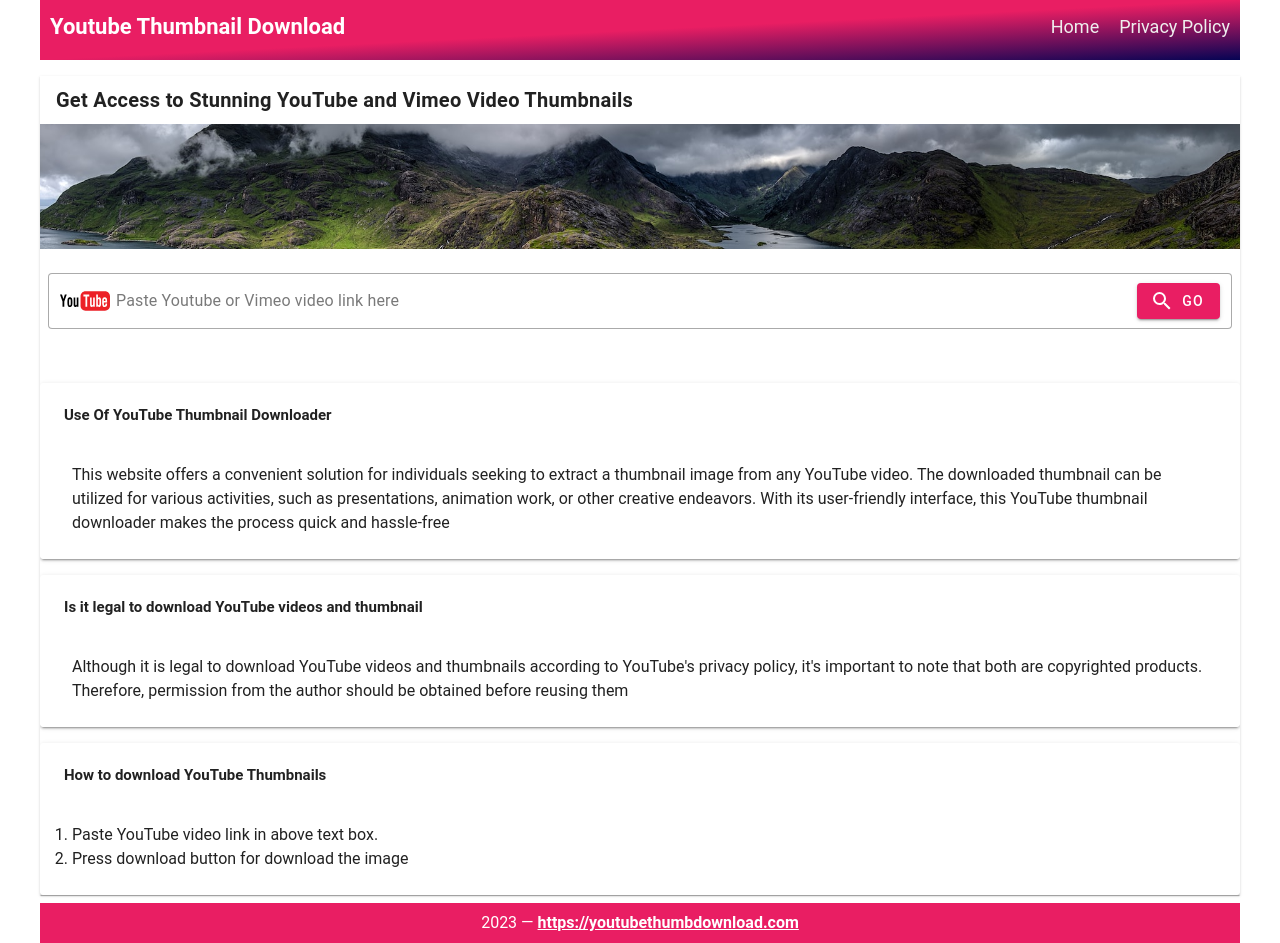
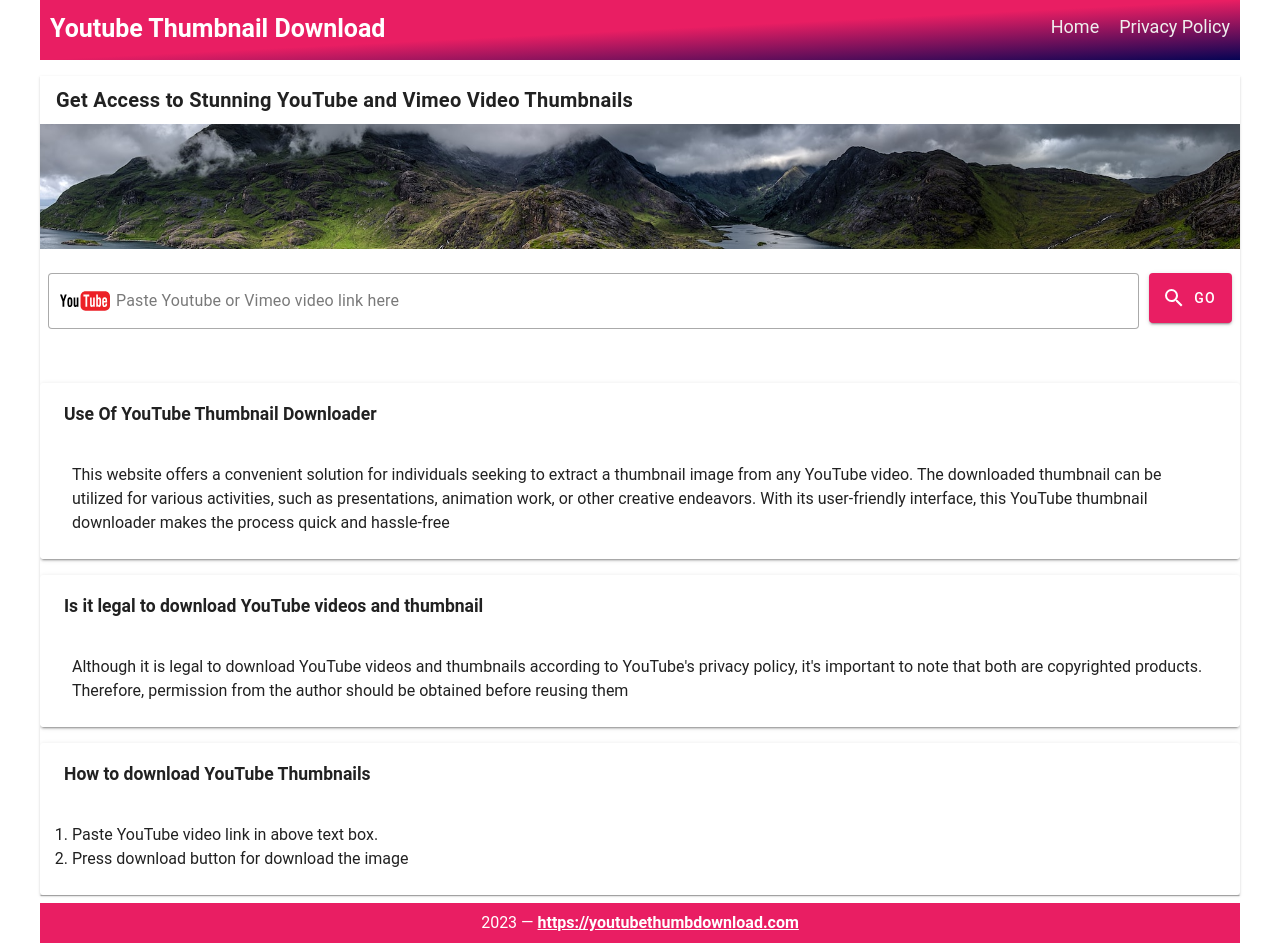
Before and after one commit to kumarsubedi93/youtubethumbdownload, a Vue app: page / in a window 1280 px wide. Built offline with nearby package versions, Linux system fonts and the light colour scheme.

Commit message:
page content manage

```diff
--- a/index.html
+++ b/index.html
@@ -15,7 +15,7 @@
     <title>Youtube thumbnail downloader | Download high quality youtube and vimeo video thumbnails for free  </title>
     <meta name="description" content="Get free high-quality YouTube and Vimeo video thumbnails with our downloader tool. Boost your channel's visibility and attract more views. Download now for stunning visuals">
     <!-- Bootstrap core CSS -->
-    <link rel="canonical" href="https://youtubethumbdownload.com" />
+    <link rel="canonical" href="https://youtubethumbdownload.com/" />
     <meta content='https://youtubethumbdownload.com' property='og:url' />
     <meta content='Download high quality youtube video thumbnails for free' property='og:title' />
     <meta content="Get free high-quality YouTube video thumbnails with our downloader tool. Boost your channel's visibility and attract more views. Download now for stunning visuals" property='og:description' />
--- a/src/App.vue
+++ b/src/App.vue
@@ -9,7 +9,7 @@
             <input type="checkbox" id="nav-check">
             <div class="nav-header">
               <div class="nav-title font-weight-bold">
-                Youtube Thumbnail Download
+                <h1 class="font-25">  Youtube Thumbnail Download </h1>
               </div>
             </div>
             <div class="nav-btn">
@@ -40,4 +40,12 @@
   .link-y{
     color:#fff
   }
+  .font-25 {
+    font-size: 25px;
+  }
+  @media only screen and (max-width:386px) {
+    .nav {
+      height: 86px;;
+    }
+  }
 </style>
--- a/src/views/Home.vue
+++ b/src/views/Home.vue
@@ -1,15 +1,15 @@
 <template>
     <div class="mt-4">
-      <AnimationComponent/>
        <v-card class="no-radius">
           <v-card-title class="font-weight-bold">
-            {{  title  }}
+            <h2 class="fix-font-size">  {{  title  }} </h2>
           </v-card-title>
           <v-img
               src="/banner-avif.jpg"
               height="125"
               cover
               class="bg-grey-lighten-2"
+              alt="youtube vimeo banner"
             ></v-img>
               <div class="input-box mt-4 pa-2">
                   <v-text-field
@@ -36,16 +36,14 @@
                           alt="youtube-icon"
                         >
                     </template>
-                  <template v-slot:append-inner>
-                    <v-btn @click="getThumbnail" elevation="2" color="primary" variant="elevated"> GO
+                </v-text-field>
+                  <v-btn @click="getThumbnail" class="go-btn" elevation="2" color="primary" variant="elevated"> GO
                       <template v-slot:prepend>
                         <span class="icon-holder">
                           <svg xmlns="http://www.w3.org/2000/svg" viewBox="0 0 24 24" enable-background="new 0 0 512 512"><path d="M9.5,3A6.5,6.5 0 0,1 16,9.5C16,11.11 15.41,12.59 14.44,13.73L14.71,14H15.5L20.5,19L19,20.5L14,15.5V14.71L13.73,14.44C12.59,15.41 11.11,16 9.5,16A6.5,6.5 0 0,1 3,9.5A6.5,6.5 0 0,1 9.5,3M9.5,5C7,5 5,7 5,9.5C5,12 7,14 9.5,14C12,14 14,12 14,9.5C14,7 12,5 9.5,5Z" /></svg>
                         </span>
                       </template>
                   </v-btn>
-                  </template>
-              </v-text-field>
               </div>
 
             <div class="result-box pa-3">
@@ -81,22 +79,30 @@
                 multiple
               >
                 <v-expansion-panel value="first">
-                  <v-expansion-panel-title class="font-weight-bold">Use Of YouTube Thumbnail Downloader</v-expansion-panel-title>
+                  <v-expansion-panel-title class="font-weight-bold"><h3> Use Of YouTube Thumbnail Downloader </h3></v-expansion-panel-title>
                   <v-expansion-panel-text class="pa-2">
+                    <p>
                     This website offers a convenient solution for individuals seeking to extract a thumbnail image from any YouTube video.
                     The downloaded thumbnail can be utilized for various activities, such as presentations, animation work, or other creative endeavors. With its user-friendly interface, this YouTube thumbnail downloader makes the process quick and hassle-free
+                    </p>
                   </v-expansion-panel-text>
                 </v-expansion-panel>
 
                 <v-expansion-panel value="second">
-                  <v-expansion-panel-title class="font-weight-bold">Is it  legal to  download YouTube videos and thumbnail</v-expansion-panel-title>
+                  <v-expansion-panel-title class="font-weight-bold">
+                    <h3> Is it  legal to  download YouTube videos and thumbnail </h3>
+                  </v-expansion-panel-title>
                   <v-expansion-panel-text class="pa-2">
-                    Although it is legal to download YouTube videos and thumbnails according to YouTube's privacy policy, it's important to note that both are copyrighted products. Therefore, permission from the author should be obtained before reusing them
+                    <p> Although it is legal to download YouTube videos and thumbnails according to YouTube's privacy policy, it's important to note that both are copyrighted products. Therefore, permission from the author should be obtained before reusing them </p>
                   </v-expansion-panel-text>
                 </v-expansion-panel>
 
                 <v-expansion-panel  value="third">
-                  <v-expansion-panel-title class="font-weight-bold"> How to download YouTube Thumbnails </v-expansion-panel-title>
+                  <v-expansion-panel-title class="font-weight-bold">
+                     <h3>
+                        How to download YouTube Thumbnails
+                     </h3>
+                    </v-expansion-panel-title>
                   <v-expansion-panel-text>
                     <ol class="pa-2">
                       <li>  Paste YouTube video link in above text box. </li>
@@ -121,10 +127,26 @@
     color: #fff;
     fill: currentColor;
   }
+
+  .fix-font-size {
+    font-size: 1.25rem;
+  }
+
+  .animation-content{
+    max-width: 100%;
+    position: relative;
+  }
+  .input-box{
+    display: flex;
+    flex-wrap: wrap;
+  }
+  .go-btn {
+    height: 50px;
+    margin-left: 10px;
+  }
 </style>
 
 <script setup>
-import AnimationComponent from '../components/AnimationComponent.vue';
 import { ref } from 'vue'
 import axios from 'axios';
  const search = ref(null)
@@ -165,6 +187,8 @@
  }
 
  const getThumbnail = () => {
+   document.querySelector('.v-field__input input').blur();
+   document.body.focus()
    initialFunction()
  }
 
--- a/src/views/PrivacyPolicy.vue
+++ b/src/views/PrivacyPolicy.vue
@@ -6,36 +6,52 @@
                 multiple
               >
                 <v-expansion-panel value="first">
-                  <v-expansion-panel-title class="font-weight-bold">Privacy Policy for Youtubethumb Downloader</v-expansion-panel-title>
+                  <v-expansion-panel-title class="font-weight-bold">
+                    <h3> Privacy Policy for Youtubethumb Downloader  </h3>
+                  </v-expansion-panel-title>
                   <v-expansion-panel-text class="pa-2">
+                    <p>
                       One of our top goals at Youtube thumbnail Download, located at <a href="https://youtubethumbdownload.com"> https://youtubethumbdownload.com </a>, is the privacy of our customers. The sorts of information that Youtube Thumbnail Downloader collects and records, as well as how we utilise it, are described in our Privacy Policy document.
                       Please get in touch with us if you have any more inquiries or need more details about our privacy policy.
                       Only our online activities are covered by this privacy statement, which also applies to website users' sharing and/or collection of information during Youtube thumbnail download. Information gathered offline or from sources other than this website is not covered by this policy.
+                    </p>
                   </v-expansion-panel-text>
                 </v-expansion-panel>
 
                 <v-expansion-panel value="second">
-                  <v-expansion-panel-title class="font-weight-bold">Consent</v-expansion-panel-title>
+                  <v-expansion-panel-title class="font-weight-bold">
+                    <h3> Consent  </h3>
+                  </v-expansion-panel-title>
                   <v-expansion-panel-text class="pa-2">
+                    <p>
                       You hereby agree to our Privacy Policy's provisions and consent to its application by using our website.
+                    </p>
                   </v-expansion-panel-text>
                 </v-expansion-panel>
 
                 <v-expansion-panel  value="third">
-                  <v-expansion-panel-title class="font-weight-bold"> Information we collect and use </v-expansion-panel-title>
+                  <v-expansion-panel-title class="font-weight-bold">
+                   <h3> Information we collect and use  </h3>
+                  </v-expansion-panel-title>
                   <v-expansion-panel-text>
+                    <p>
                       At the time we ask for your personal information, we will make clear the personal information we are requesting from you as well as the reasons for doing so.
                     If you get in touch with us directly, we might learn more about you, including your name, email address, phone number, the message and/or attachments you send us, and any other details you decide to us.
                     We could ask for your contact information when you sign up for an account, such as your name, company name, address, email address, and phone number.
                     Also when using information to Find and prevent fraudulent activities
+                    </p>
                   </v-expansion-panel-text>
                 </v-expansion-panel>
 
                 <v-expansion-panel  value="fourth">
-                  <v-expansion-panel-title class="font-weight-bold"> Children’s Information </v-expansion-panel-title>
+                  <v-expansion-panel-title class="font-weight-bold">
+                  <h3> Children’s Information </h3>
+                  </v-expansion-panel-title>
                   <v-expansion-panel-text>
+                    <p>
                       Adding protection for kids using the internet is another one of our priorities. We urge parents and guardians to keep an eye on, engage in, monitor, and/or guide their children's internet behaviour.
                       Children under the age of 13 cannot intentionally provide any Personal Identifiable Information to Youtube thumbnail downloader. We firmly advise you to notify us immediately if you believe that your child provided this kind of information on our website. We will make every attempt to rapidly erase such information from our database.
+                    </p>
                   </v-expansion-panel-text>
                 </v-expansion-panel>
 
```
Lines whose indentation alone changed are shown as unchanged.
